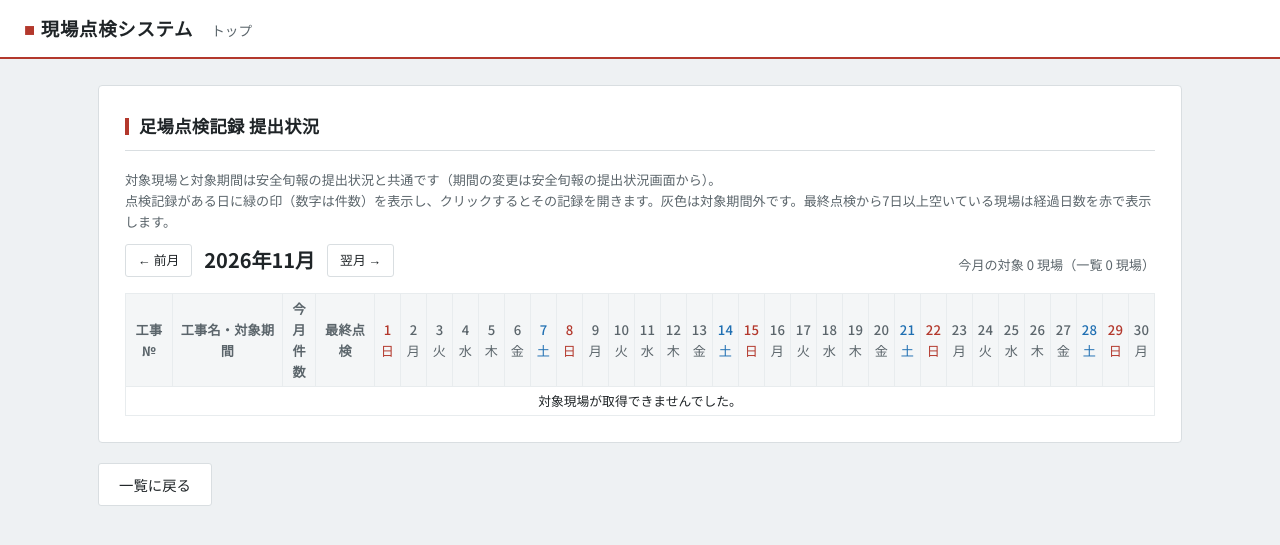
After one commit to RYOSUKE-EMA/typhoon-inspection-app, a Flask app: page /scaffold/status in a window 1280 px wide. The commit adds this page. Shown: the top 545 px of the page. Run offline with Flask 3, Linux system fonts and the light colour scheme; data that the repository does not hold is empty; some libraries are stand-ins or nearby versions.

Commit message:
足場点検記録の提出状況（現場×日付カレンダー）を追加
Co-Authored-By: Claude Opus 5.5 <noreply@anthropic.com>

```diff
--- a/app.py
+++ b/app.py
@@ -2042,6 +2042,79 @@ def junpo_set_period():
     return redirect(url_for("junpo_status", year=f.get("year"), month=f.get("month"), **_kintone_args()))
 
 
+@app.route("/scaffold/status")
+def scaffold_status():
+    """足場点検記録の提出状況（対象現場×日付のカレンダー）。対象現場・対象期間は安全旬報と共通。"""
+    info = get_inspection_type("scaffold")
+    now = datetime.now()
+    try:
+        year = int(request.args.get("year", now.year))
+        month = int(request.args.get("month", now.month))
+    except ValueError:
+        year, month = now.year, now.month
+    import calendar as _cal
+    last_day = _cal.monthrange(year, month)[1]
+    projects = fetch_junpo_projects()
+    ym = f"{year}-{month:02d}"
+    conn = get_db()
+    try:
+        reports = fetchall(db_execute(conn,
+            "SELECT id, project_no, project_name, subtype, inspect_datetime FROM reports "
+            "WHERE category='scaffold' AND inspect_datetime LIKE ? ORDER BY inspect_datetime", (f"{ym}-%",)))
+        last_rows = fetchall(db_execute(conn,
+            "SELECT project_no, MAX(inspect_datetime) AS last FROM reports WHERE category='scaffold' GROUP BY project_no"))
+        period_rows = fetchall(db_execute(conn, "SELECT project_no, start_date, end_date FROM junpo_periods"))
+    finally:
+        conn.close()
+    custom_periods = {p["project_no"]: p for p in period_rows}
+    last_by_no = {str(r["project_no"] or "").strip(): (r["last"] or "")[:10] for r in last_rows}
+    subtypes = info.get("subtypes", {})
+    # project_no → day → [{"id", "label"}]
+    by_day = {}
+    names = {}
+    for r in reports:
+        no = str(r["project_no"] or "").strip()
+        names.setdefault(no, r["project_name"] or "")
+        day = int((r["inspect_datetime"] or "")[8:10] or 0)
+        label = subtypes.get(r["subtype"], {}).get("label", "") if r["subtype"] else ""
+        by_day.setdefault(no, {}).setdefault(day, []).append({"id": r["id"], "label": label})
+    days = list(range(1, last_day + 1))
+    weekdays = {d: "月火水木金土日"[date(year, month, d).weekday()] for d in days}
+    today = now.date()
+
+    def build_row(no, name, start, end, custom):
+        cells = {}
+        for d in days:
+            iso = f"{ym}-{d:02d}"
+            out = (start and iso < start) or (end and iso > end)
+            cells[d] = {"recs": by_day.get(no, {}).get(d, []), "out": bool(out),
+                        "future": date(year, month, d) > today}
+        count = sum(len(v) for v in by_day.get(no, {}).values())
+        last = last_by_no.get(no, "")
+        elapsed = (today - date.fromisoformat(last)).days if last else None
+        all_out = all(c["out"] for c in cells.values())
+        return {"no": no, "name": name, "start": start, "end": end, "custom": custom, "cells": cells,
+                "count": count, "last": last, "elapsed": elapsed, "all_out": all_out}
+
+    rows = []
+    for p in projects:
+        cp = custom_periods.get(p["no"])
+        start, end, custom = ((cp["start_date"] or "", cp["end_date"] or "", True) if cp
+                              else (p.get("start", ""), p.get("end", ""), False))
+        rows.append(build_row(p["no"], p["name"], start, end, custom))
+    rows.sort(key=lambda r: r["all_out"])
+    listed = {p["no"] for p in projects}
+    extra = [build_row(no, names.get(no, ""), "", "", False) for no in sorted(by_day) if no not in listed]
+    prev_ym = (year - 1, 12) if month == 1 else (year, month - 1)
+    next_ym = (year + 1, 1) if month == 12 else (year, month + 1)
+    return render_template("scaffold_status.html", info=info, category="scaffold", year=year, month=month,
+                           days=days, weekdays=weekdays, rows=rows, extra=extra, pq=_project_query(),
+                           prev=prev_ym, next=next_ym,
+                           active_count=sum(1 for r in rows if not r["all_out"]),
+                           today_key=f"{today.year}-{today.month}-{today.day}",
+                           kintone_user=request.args.get("kintone_user", "").strip())
+
+
 @app.route("/safety_patrol/status/exclude", methods=["POST"])
 def junpo_exclude():
     """旬ごとの提出対象外を手動で切り替える（action=on/off）。"""
--- a/templates/reports.html
+++ b/templates/reports.html
@@ -6,6 +6,8 @@
     <a class="btn btn-primary" href="{{ url_for('new_report', category=category) }}{% if pq %}?{{ pq|urlencode }}{% endif %}">＋ 新規作成</a>
     {% if category == 'safety_patrol' %}
     <a class="btn btn-secondary" href="{{ url_for('junpo_status') }}{% if pq %}?{{ pq|urlencode }}{% endif %}">提出状況</a>
+    {% elif category == 'scaffold' %}
+    <a class="btn btn-secondary" href="{{ url_for('scaffold_status') }}{% if pq %}?{{ pq|urlencode }}{% endif %}">提出状況</a>
     {% endif %}
     <a class="btn btn-secondary" href="{{ url_for('resources_list', category=category) }}{% if pq %}?{{ pq|urlencode }}{% endif %}">資料集</a>
     {% if can_edit %}
--- /dev/null
+++ b/templates/scaffold_status.html
@@ -0,0 +1,71 @@
+{% extends "base.html" %}
+{% block content %}
+<style>
+  .cal { border-collapse:collapse; font-size:0.8rem; }
+  .cal th, .cal td { border:1px solid var(--line-soft, #e3e6e8); padding:4px 3px; text-align:center; }
+  .cal th.day { width:26px; min-width:26px; font-weight:500; }
+  .cal th.sat { color:#1f6fb2; } .cal th.sun { color:#b3382c; }
+  .cal td.left { text-align:left; white-space:nowrap; padding:4px 8px; }
+  .cal td.name { text-align:left; min-width:220px; max-width:320px; white-space:normal; padding:4px 8px; }
+  .cal td.out { background:#f3f4f6; }
+  .cal td.today { outline:2px solid #1f6fb2; outline-offset:-2px; }
+  .cal a.dot { display:inline-block; min-width:18px; height:18px; line-height:18px; border-radius:9px;
+               background:#1f7a3a; color:#fff; font-size:0.72rem; font-weight:700; text-decoration:none; }
+  .cal tr.row-out td { color:#8a949a; }
+  .elapsed-warn { color:#b3382c; font-weight:700; }
+  .period-small { font-size:0.75rem; color:#5b656b; }
+  .period-small .custom { color:#1f6fb2; font-weight:700; }
+</style>
+<div class="card">
+  <h2><span class="accent-bar"></span>{{ info.label }} 提出状況</h2>
+  <p class="footer-note">対象現場と対象期間は安全旬報の提出状況と共通です（期間の変更は安全旬報の提出状況画面から）。<br>
+    点検記録がある日に緑の印（数字は件数）を表示し、クリックするとその記録を開きます。灰色は対象期間外です。最終点検から7日以上空いている現場は経過日数を赤で表示します。</p>
+  {% set base = ('&' ~ (pq|urlencode)) if pq else '' %}
+  <div class="flex" style="align-items:center; margin:12px 0 16px;">
+    <a class="btn btn-secondary btn-sm" href="{{ url_for('scaffold_status') }}?year={{ prev[0] }}&month={{ prev[1] }}{{ base }}">← 前月</a>
+    <span style="font-size:1.25rem; font-weight:700;">{{ year }}年{{ month }}月</span>
+    <a class="btn btn-secondary btn-sm" href="{{ url_for('scaffold_status') }}?year={{ next[0] }}&month={{ next[1] }}{{ base }}">翌月 →</a>
+    <span style="margin-left:auto;" class="footer-note">今月の対象 {{ active_count }} 現場（一覧 {{ rows|length }} 現場）</span>
+  </div>
+  {% macro calrow(r) -%}
+  <tr class="{{ 'row-out' if r.all_out else '' }}">
+    <td class="left">{{ r.no }}</td>
+    <td class="name">{{ r.name }}{% if r.start or r.end %}<br><span class="period-small"><span class="{{ 'custom' if r.custom else '' }}">{{ (r.start or '未定')|replace('-', '/') }} 〜 {{ (r.end or '未定')|replace('-', '/') }}</span></span>{% endif %}</td>
+    <td>{{ r.count }}</td>
+    <td class="left">{{ r.last|replace('-', '/') if r.last else '－' }}{% if r.elapsed is not none %}<br><span class="{{ 'elapsed-warn' if r.elapsed >= 7 and not r.all_out else 'period-small' }}">{{ r.elapsed }}日前</span>{% endif %}</td>
+    {% for d in days %}
+    {% set c = r.cells[d] %}
+    <td class="{{ 'out' if c.out else '' }} {{ 'today' if (year ~ '-' ~ month ~ '-' ~ d) == today_key else '' }}">
+      {% if c.recs %}<a class="dot" title="{% for x in c.recs %}{{ x.label }} {% endfor %}" href="{{ url_for('report_detail', category=category, report_id=c.recs[-1].id) }}{% if pq %}?{{ pq|urlencode }}{% endif %}">{{ c.recs|length }}</a>{% endif %}
+    </td>
+    {% endfor %}
+  </tr>
+  {%- endmacro %}
+  <div class="table-wrap" style="overflow-x:auto;">
+    <table class="cal">
+      <thead>
+        <tr>
+          <th>工事№</th><th>工事名・対象期間</th><th>今月<br>件数</th><th>最終点検</th>
+          {% for d in days %}<th class="day {{ 'sat' if weekdays[d] == '土' else ('sun' if weekdays[d] == '日' else '') }}">{{ d }}<br>{{ weekdays[d] }}</th>{% endfor %}
+        </tr>
+      </thead>
+      <tbody>
+        {% for r in rows %}{{ calrow(r) }}{% endfor %}
+        {% if not rows %}<tr><td colspan="{{ 4 + days|length }}">対象現場が取得できませんでした。</td></tr>{% endif %}
+      </tbody>
+    </table>
+  </div>
+  {% if extra %}
+  <h3 style="margin-top:22px; font-size:1rem;">対象リスト外の工事№で記録されたもの</h3>
+  <div class="table-wrap" style="overflow-x:auto;">
+    <table class="cal">
+      <thead><tr><th>工事№</th><th>工事名</th><th>今月<br>件数</th><th>最終点検</th>{% for d in days %}<th class="day">{{ d }}</th>{% endfor %}</tr></thead>
+      <tbody>{% for r in extra %}{{ calrow(r) }}{% endfor %}</tbody>
+    </table>
+  </div>
+  {% endif %}
+</div>
+<div class="flex">
+  <a class="btn btn-secondary" href="{{ url_for('reports_list', category=category) }}{% if pq %}?{{ pq|urlencode }}{% endif %}">一覧に戻る</a>
+</div>
+{% endblock %}
```
